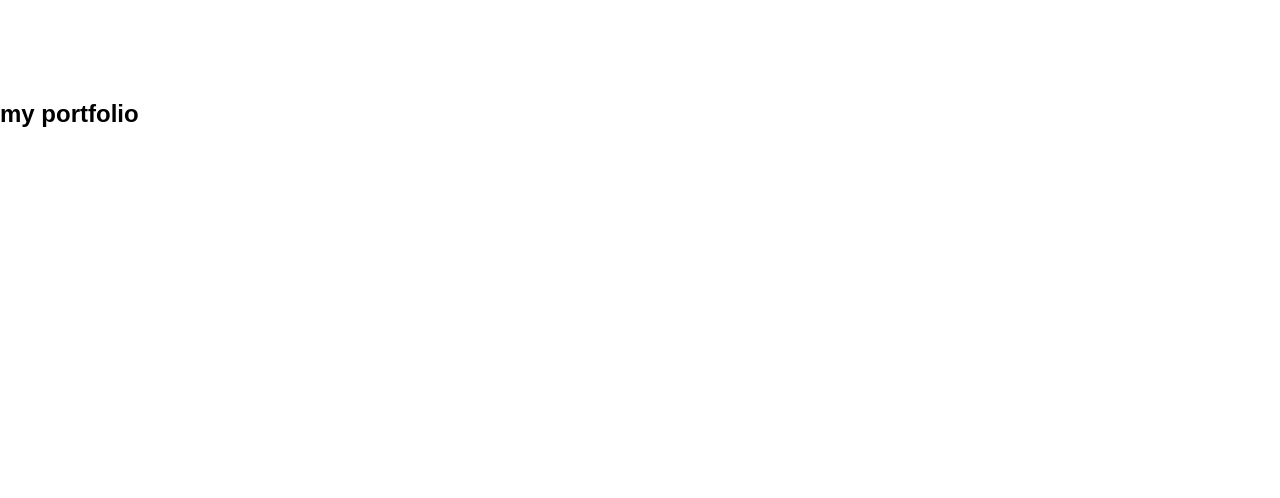
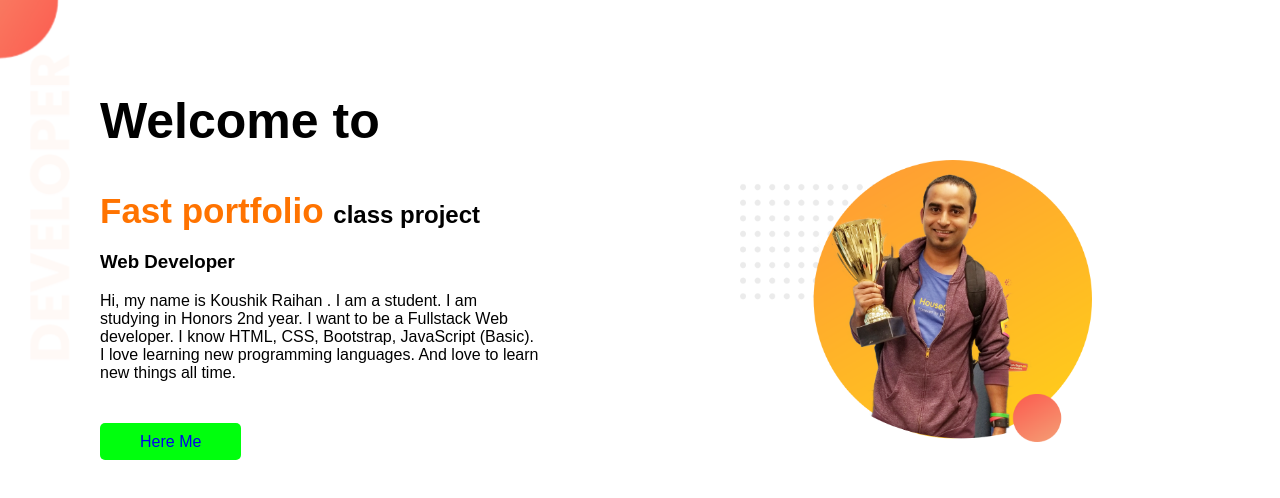
Before and after one commit to TayeburRahman/simpel_portfolio, a plain HTML site: page index.html in a window 1280 px wide. Drawn offline with Linux system fonts and the light colour scheme.

Commit message:
fast section

```diff
--- a/css/styel.css
+++ b/css/styel.css
@@ -1,8 +1,49 @@
 body{
     margin: 0;
-    font-family: 'Poppins', sans-serif;
+    font-family: 'Oswald', sans-serif;
+    font-family: 'Raleway', sans-serif;
 }
-h2{
 
-    margin-top: 100px;
+.Tayeb0{
+    background-image: url(../image/top-banner.png);
+    background-repeat: no-repeat;
+    height:px;
+    display: flex;
 }
+ h1{
+    font-size:50px;
+
+}
+.oran{
+    font-family: 'Oswald', sans-serif;
+    font-family: 'Raleway', sans-serif;
+    font-size: 35px;
+    color: rgb(255, 115, 0);
+}
+.huf-width{
+    margin: 50px 100px 0px 100px;
+    width: 50%;
+
+}
+.huf-width img {
+    margin-top: 110px;
+    width:80%;
+
+}
+
+
+
+.buttons{
+     padding: 35px 0px 0px 0px;
+}
+.link_button{
+    text-decoration: none;
+    background-color: rgb(0, 255, 13);
+    margin: px 0px 0px 0px;
+    padding: 10px  40px;
+    border-radius: 5px;
+    -webkit-border-radius: 5px;
+    -moz-border-radius: 5px;
+    -ms-border-radius: 5px;
+    -o-border-radius: 5px;
+}
--- a/index.html
+++ b/index.html
@@ -4,12 +4,29 @@
     <meta charset="utf-8">
     <title>Simpel Portfolio</title>
     <link rel="stylesheet" href="css/styel.css">
+    <link rel="preconnect" href="https://fonts.googleapis.com">
+    <link rel="preconnect" href="https://fonts.gstatic.com" crossorigin>
+    <link href="https://fonts.googleapis.com/css2?family=Oswald:wght@300&display=swap" rel="stylesheet">
   </head>
   <body>
+    <section class="Tayeb0">
+      <div class="huf-width">
+        <h1>Welcome to</h1>
+        <h2><span class="oran">Fast portfolio </span>class project</h2>
+        <h3>Web Developer</h3>
+        <p>Hi, my name is Koushik Raihan . I am a student. I am studying in Honors 2nd year. I want to be a Fullstack Web developer. I know HTML, CSS, Bootstrap, JavaScript (Basic). I love learning new programming languages. And love to learn new things all time.
+          </p>
+          <div class="buttons">
+            <a class="link_button" href="http://google.com"> Here Me</a>
+            </div>
 
-        <H2>my portfolio</H2>
+      </div>
+      <div class="huf-width">
+        <img src="image/profile.png" alt="">
 
+      </div>
 
+    </section>
 
 
 
```
Also changed, not shown: image/baby (1).png (added), image/baby (2).png (added), image/zunayed evan.jpg (added).
